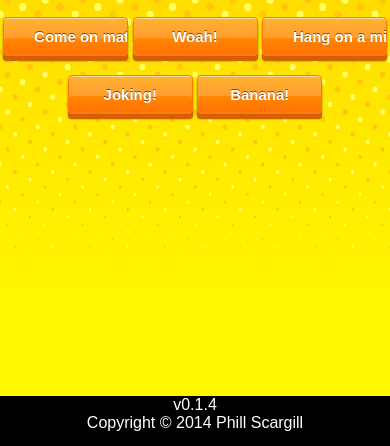
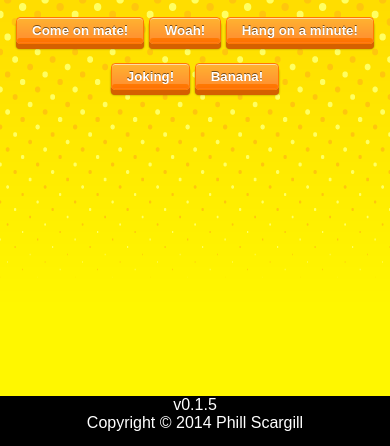
Before and after one commit to DuncBoard/DuncBoard.github.io, a plain HTML site: page index.html in a window 390 px wide. Shown: the part 398-844 px from the top of the page. Drawn offline with nearby package versions, Linux system fonts and the light colour scheme.

Commit message:
0.1.5
Changed button size for mobile fix

```diff
--- a/index.html
+++ b/index.html
@@ -16,11 +16,11 @@
 			<img src="images/dunclogo.png" id="dunc" style="width: 100%;">
 		</div>
 			<center><div id="buttonwrapper">
-				<input type="button" class="myButton" id="comeonbtn" style="width: 125px; margin-top: 5%;" value="Come on mate!">
-				<input type="button" class="myButton" id="woahbtn" style="width: 125px; margin-top: 5%;" value="Woah!">
-				<input type="button" class="myButton" id="hangbtn" style="width: 125px; margin-top: 5%;" value="Hang on a minute!">
-				<input type="button" class="myButton" id="jokebtn" style="width: 125px; margin-top: 5%;" value="Joking!">
-				<input type="button" class="myButton" id="bananabtn" style="width: 125px; margin-top: 5%;" value="Banana!">
+				<input type="button" class="myButton" id="comeonbtn" style="width: auto; margin-top: 5%;" value="Come on mate!">
+				<input type="button" class="myButton" id="woahbtn" style="width: auto; margin-top: 5%;" value="Woah!">
+				<input type="button" class="myButton" id="hangbtn" style="width: auto; margin-top: 5%;" value="Hang on a minute!">
+				<input type="button" class="myButton" id="jokebtn" style="width: auto; margin-top: 5%;" value="Joking!">
+				<input type="button" class="myButton" id="bananabtn" style="width: auto; margin-top: 5%;" value="Banana!">
 			</div></center>
 		<script>
 			$('#dunc').jrumble();
@@ -33,7 +33,7 @@
 		</script>
 	</div>
 	<div class="footer">
-		<center>v0.1.4</center>
+		<center>v0.1.5</center>
 		<center>Copyright &copy; 2014 Phill Scargill
 	</div>
 	</footer>
--- a/style/main.css
+++ b/style/main.css
@@ -33,7 +33,7 @@ width: auto\9; /* ie8 */
 
 #buttonwrapper
 {
-
+padding-bottom: 20%;
 }
 
 #logoimgdiv
@@ -84,12 +84,12 @@ background-color: black;
    -webkit-border-radius: 4px;
       -moz-border-radius: 4px;
            border-radius: 4px;
-   padding: 10px 30px 10px 30px;
+   padding: 5px 15px 5px 15px;
    display: inline-block;
    -webkit-transition: all 0.1s linear;
       -moz-transition: all 0.1s linear;
            transition: all 0.1s linear;
-   font-size: 15px;
+   font-size: auto;
    color: rgba(255,255,255,1);
    font-weight: bold;
    text-shadow: 0px -1px 0px rgba(0,0,0,0.53)
```
